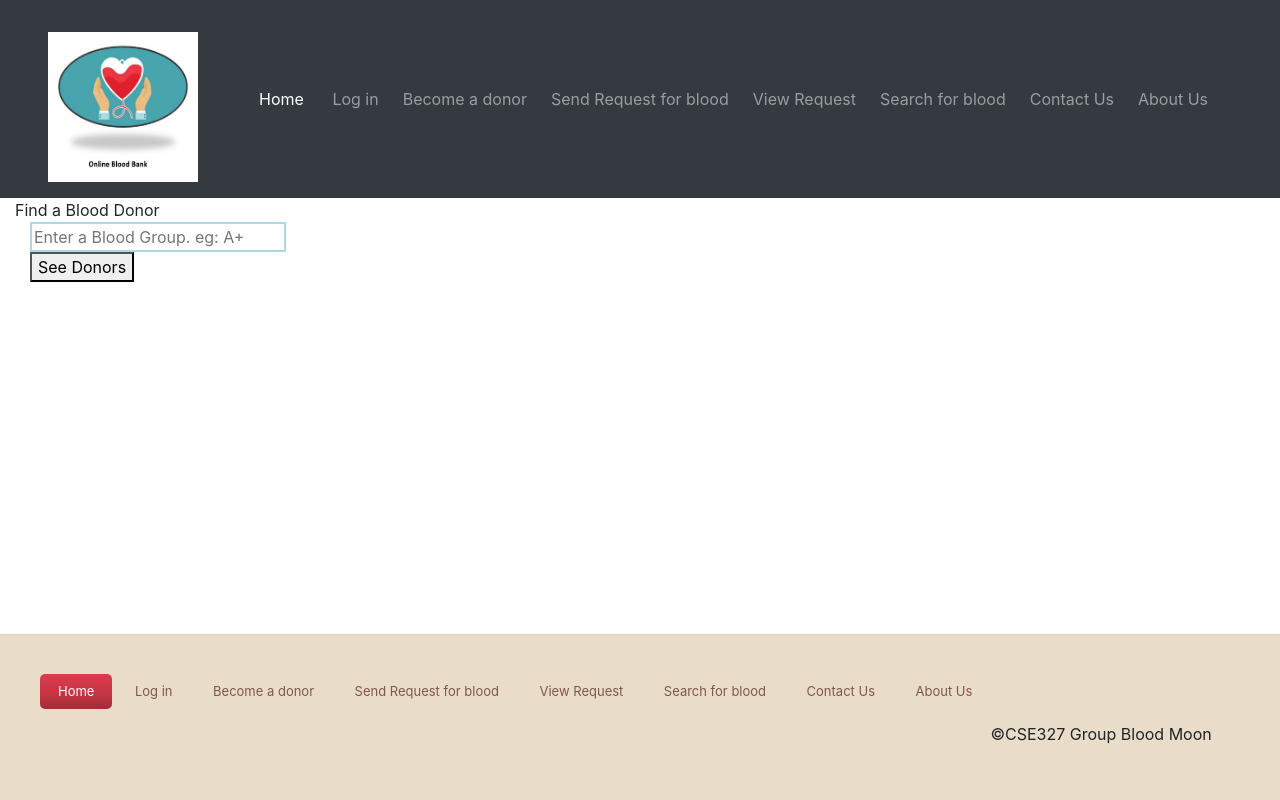
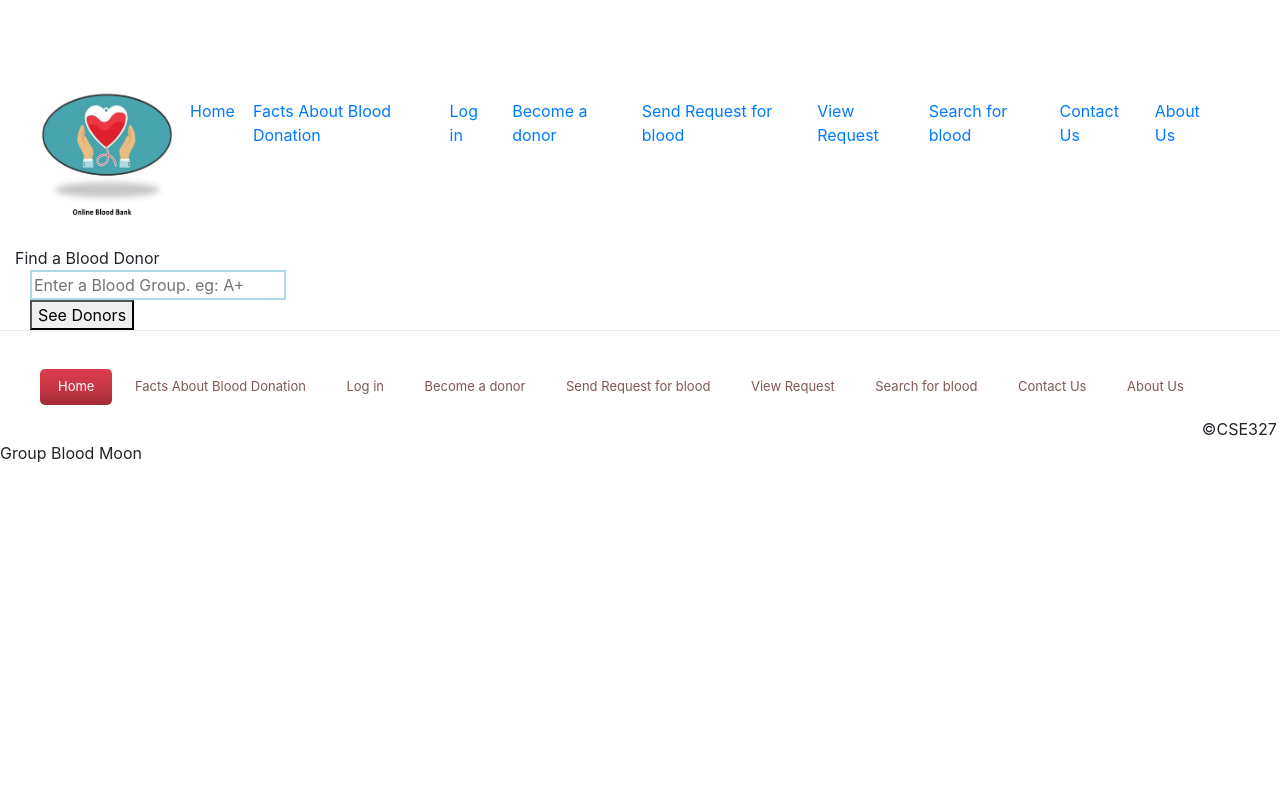
Before and after one commit to MdAhnafShahriarAdit/SU19CSE327S04G-BLOODMOON-NSU, a PHP site: page /search.php in a window 1280 px wide. Run offline with PHP 8.4, Linux system fonts and the light colour scheme; some libraries are stand-ins or nearby versions.

Commit message:
Chnage and position changed

```diff
--- a/Project Codes/footer.php
+++ b/Project Codes/footer.php
@@ -13,6 +13,7 @@
   <div class="f_nav">
     <ul>
       <li class="active"><a href="index.php">Home</a></li>
+      <li ><a href="Facts.php">Facts About Blood Donation</a></li>
        <li ><a href="login.php">Log in</a></li>
         <li ><a href="registration.php">Become a donor</a></li>
         <li ><a href="send_req.php">Send Request for blood</a></li>
@@ -36,9 +37,9 @@
 
 <style>
   .ftr-bg{
-  background: #E9DCC9;
+  background: #FFFFFF;
   border-top: 1px solid rgba(214, 195, 167, 0.34);
-   position: fixed;
+  position: ;
   left: 0;
   bottom: 0;
   width: 100%;
--- a/Project Codes/header.php
+++ b/Project Codes/header.php
@@ -5,7 +5,9 @@
 
     <!-- Bootstrap CSS -->
     <link rel="stylesheet" href="https://stackpath.bootstrapcdn.com/bootstrap/4.1.2/css/bootstrap.min.css" integrity="sha384-Smlep5jCw/wG7hdkwQ/Z5nLIefveQRIY9nfy6xoR1uRYBtpZgI6339F5dgvm/e9B" crossorigin="anonymous">
-  <nav class="navbar navbar-expand-lg navbar navbar-dark bg-dark">
+
+  <nav class="navbar navbar-expand-lg ">
+
   <a class="navbar-brand" href="index.php"><div class="logo">
       <h1><a href="index.php"><img src="img/1lo.jpg" height="150" width="150" ; alt=""></a></h1>
     </div></a>
@@ -16,8 +18,9 @@
 
   <div class="collapse navbar-collapse" id="navbarSupportedContent">
     <ul class="navbar-nav ml-auto">
-      <li class="nav-item active">
+      <li class="nav-item ">
         <a class="nav-link" href="index.php">Home &ensp;<span class="sr-only"></span></a></li>
+        <a class="nav-link" href="Facts.php">Facts About Blood Donation<span class="sr-only"></span></a></li>
         <a class="nav-link" href="login.php">Log in&ensp;<span class="sr-only">(current)</span></a></li>
         <a class="nav-link" href="registration.php">Become a donor&ensp;<span class="sr-only">(current)</span></a></li>
         <a class="nav-link" href="send_req.php">Send Request for blood&ensp;<span class="sr-only">(current)</span></a></li>
@@ -27,6 +30,8 @@
         <a class="nav-link" href="about_us.php">About Us&ensp;&ensp;&emsp;&emsp;<span class="sr-only">(current)</span></a></li>
       </ul>
 </div>
+</div>
 </nav>
+
 </head>
 </html>
```
